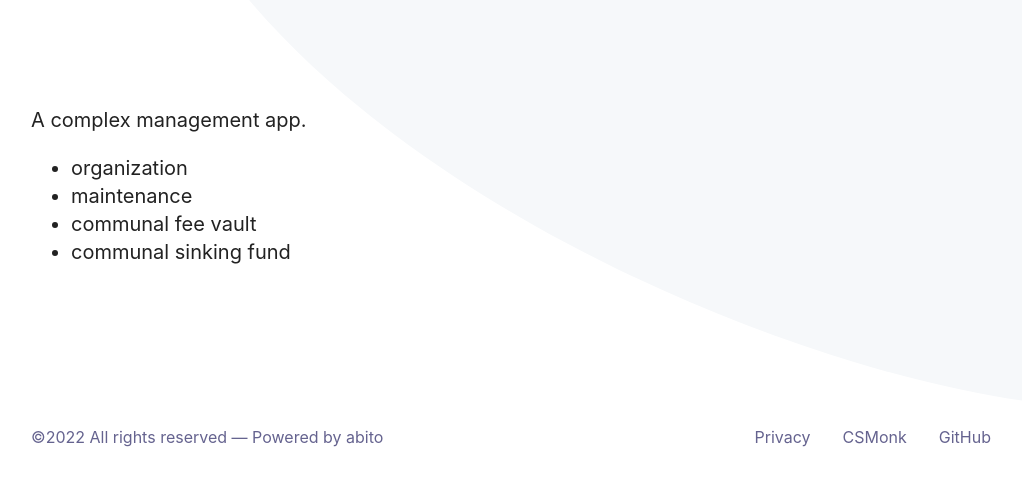
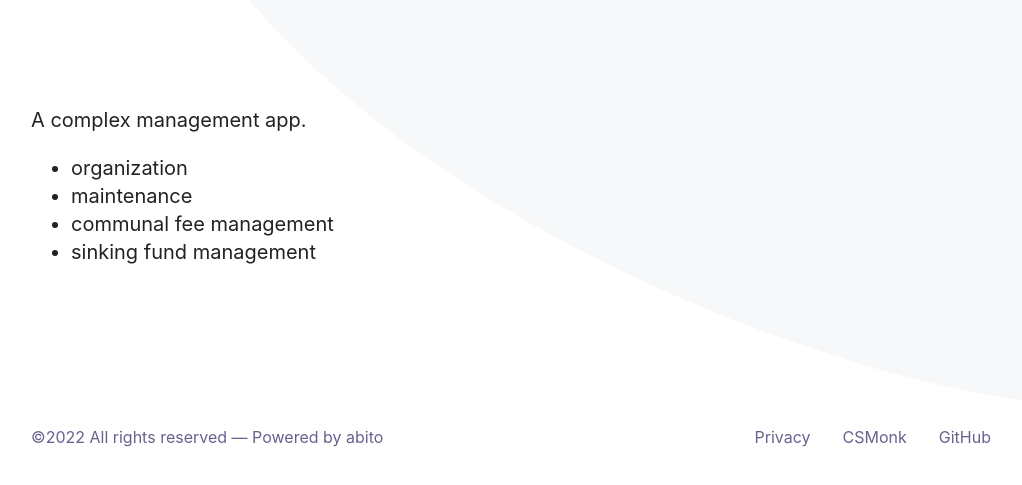
Before and after one commit to agalazis/habito, a plain HTML site: page index.html in a window 1280 px wide. Shown: the part 401-886 px from the top of the page, without its empty margins (129-1151 px from the left). Drawn offline with Linux system fonts and the light colour scheme.

Commit message:
Update index.html

```diff
--- a/index.html
+++ b/index.html
@@ -57,8 +57,8 @@
 <ul>
 <li>organization</li>
 <li>maintenance</li>
-<li>communal fee vault</li>
-<li>communal sinking fund</li>
+<li>communal fee management</li>
+<li>sinking fund management</li>
 </ul>
 
 	</div>
```
